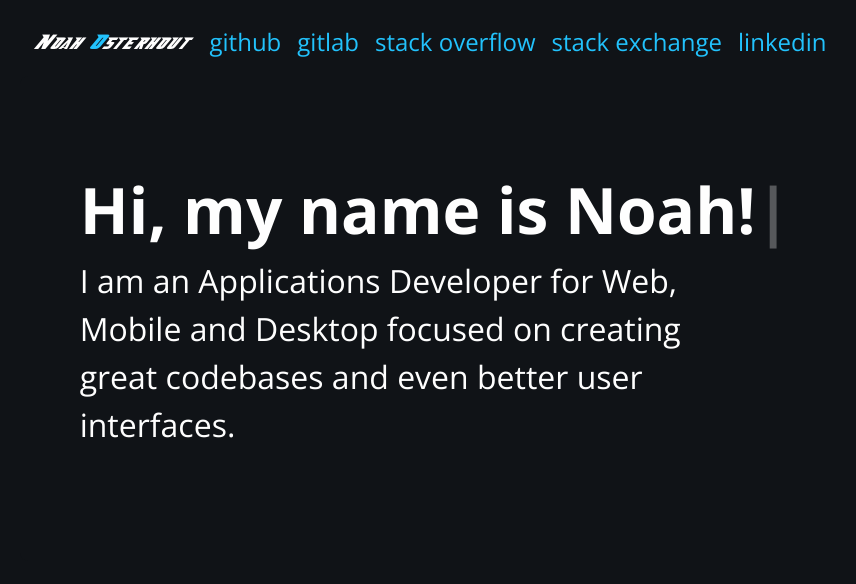
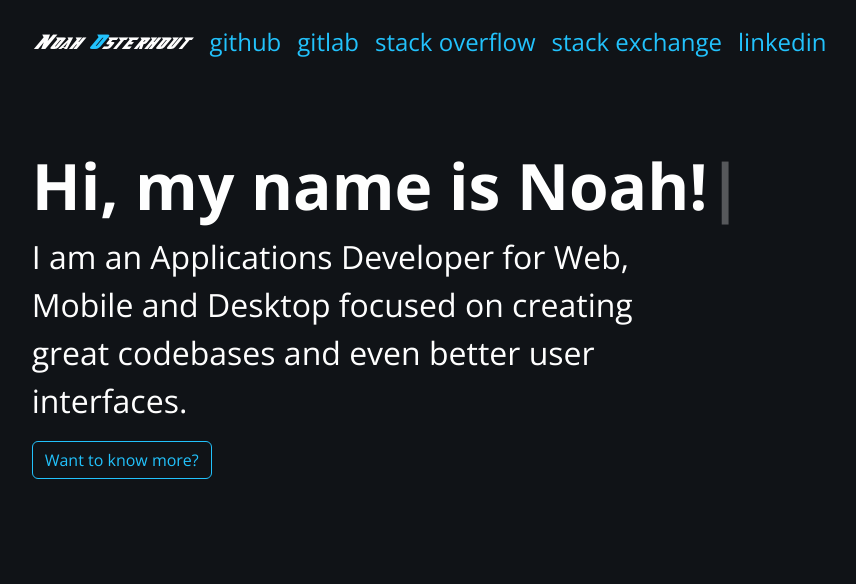
Before and after one commit to NoahFlowa/NoahFlowa.com, a PHP site: page / in a window 1280 px wide. Shown: the top 584 px of the page, without its empty margins (99-955 px from the left). Run offline with PHP 8.4, Linux system fonts and the light colour scheme; some libraries are stand-ins or nearby versions.

Commit message:
Added new 'Want to know more?' button for more info and increased font size

```diff
--- a/jumbotron.php
+++ b/jumbotron.php
@@ -1,6 +1,12 @@
-<div class="p-5 mb-4 rounded-3">
+<div class="mb-4 mt-4 rounded-3">
     <div class="container-fluid py-5">
         <h1 class="display-3 fw-bold"><span class="typeWriter" data-end="5000" data-speed="2" data-text='["Hi, my name is Noah!","Welcome to my website!"]'></span></h1>
         <p class="col-md-8 fs-2">I am an Applications Developer for Web, Mobile and Desktop focused on creating great codebases and even better user interfaces.</p>
+        <a class="btn btn-outline-primary" data-bs-toggle="collapse" href="#collapseMoreInfo" role="button" aria-expanded="false" aria-controls="collapseMoreInfo">Want to know more?</a>
+        <div class="collapse" id="collapseMoreInfo">
+            <div class="card card-body border-0 mt-2" style="background-color: #101317;">
+                <p class="fs-3">I am currently pursuing my last semester at Ferris State University for my Bachelors of Science in Computer Information Systems. I also love to hang out with my friends in beautiful Traverse City, Michigan and play on my custom built gaming PC. I also love to dabble in Game Creation with Unreal Engine 5 and even Virtual and Augmented Reality with my Meta Quest 2 and the HTC Vive.</p>
+            </div>
+        </div>
     </div>
 </div>
```
